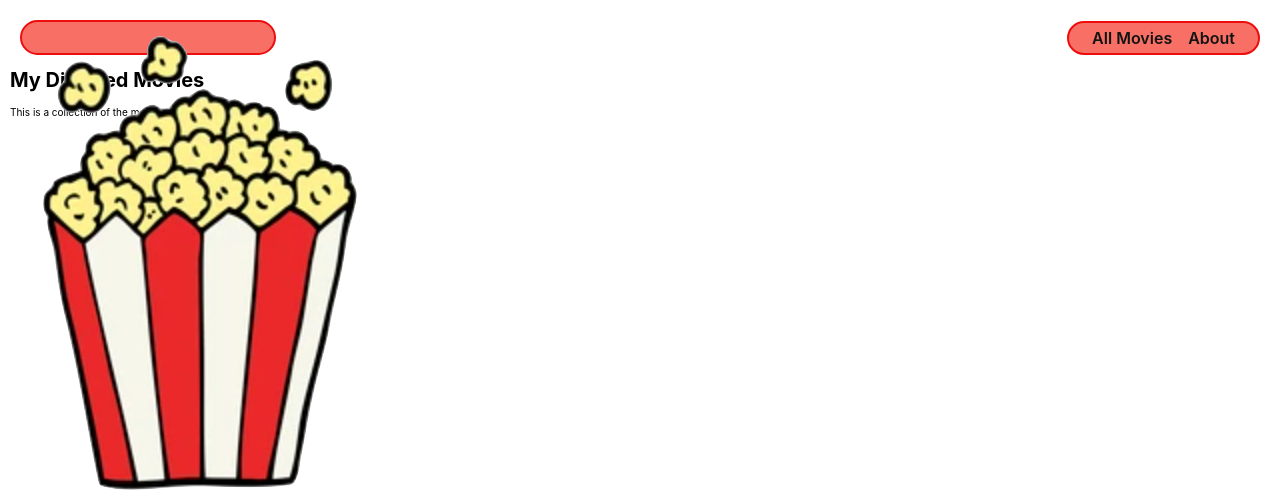
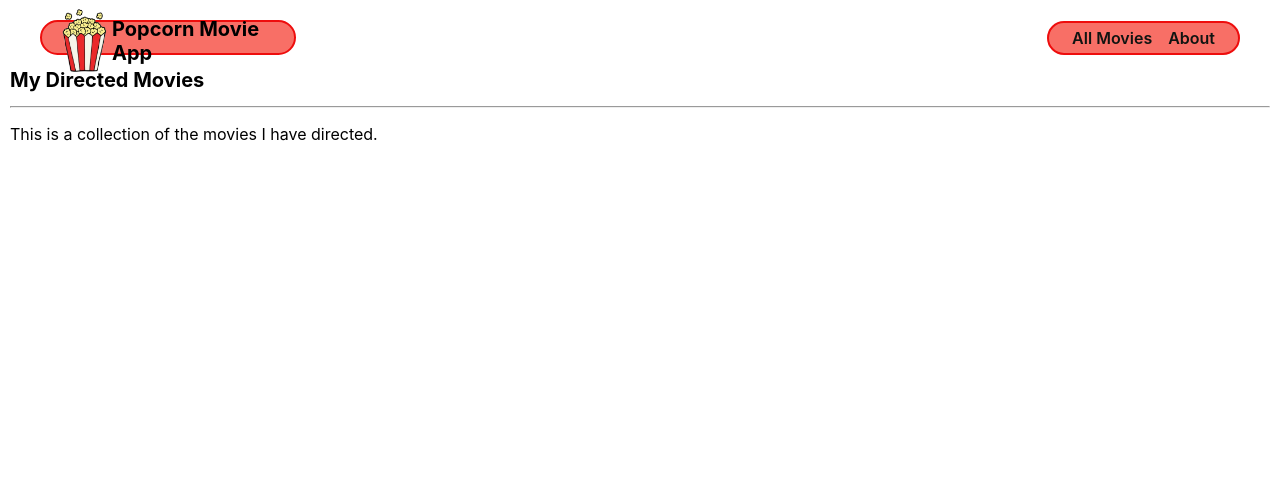
Before and after one commit to ssmlee10/django-crud-app-lab, a Django app: page /about/ in a window 1280 px wide. Shown: the top 497 px of the page. Run offline with Django 5.2, Linux system fonts and the light colour scheme.

Commit message:
resize logo, fix styling on navbar

```diff
--- a/main_app/static/css/base.css
+++ b/main_app/static/css/base.css
@@ -1,5 +1,3 @@
-/* static/css/base.css  */
-
 html {
   box-sizing: border-box;
 }
@@ -53,6 +51,10 @@ header {
   width: 100%;
   background: var(--nav-bg-ff); /* rgba(104, 197, 248, .9) */
   border-bottom: var(--borders);
+  display: flex;
+  align-items: center;
+  justify-content: space-between;
+  padding: 0 20px;
 }
 
 nav {
@@ -96,7 +98,16 @@ nav li {
   padding: 5px 8px;
 }
 
+.logo {
+  width: 55px;
+  height: auto;
+  display: block;
+  padding: 5px;
+}
+
 .header-logo-container {
+  display: flex;
+  align-items: center;
   margin: auto;
   padding: 10px 20px 0;
   max-width: 500px;
--- a/main_app/templates/about.html
+++ b/main_app/templates/about.html
@@ -1,5 +1,6 @@
 {% extends 'base.html' %}
 {% block content %}
     <h1>My Directed Movies</h1>
-    <p>This is a collection of the movies I have directed.</p>
+    <hr />
+    <p class="page-content">This is a collection of the movies I have directed.</p>
 {% endblock %}
--- a/main_app/templates/base.html
+++ b/main_app/templates/base.html
@@ -19,11 +19,9 @@
     <header>
       <div class="header-logo-container">
         <a href="/">
-          <img
-            src="../../static/images/popcornLogo.png"
-            alt="My Movie App logo"
-          />
+          <img src="{% static 'images/popcornLogo.png' %}" alt="My Movie App logo" class="logo" />
         </a>
+        <h1>Popcorn Movie App</h1>
       </div>
       <nav>
         <ul>
--- a/main_app/templates/movies/index.html
+++ b/main_app/templates/movies/index.html
@@ -16,7 +16,7 @@
       <div class="card-img-container">
         <img
           src="{% static 'images/movieCard.png' %}"
-          alt="A movie card"
+          alt="A movie card" class="logo"
         />
       </div>
       <h2 class="card-title">{{ movie.title }}</h2>
```
